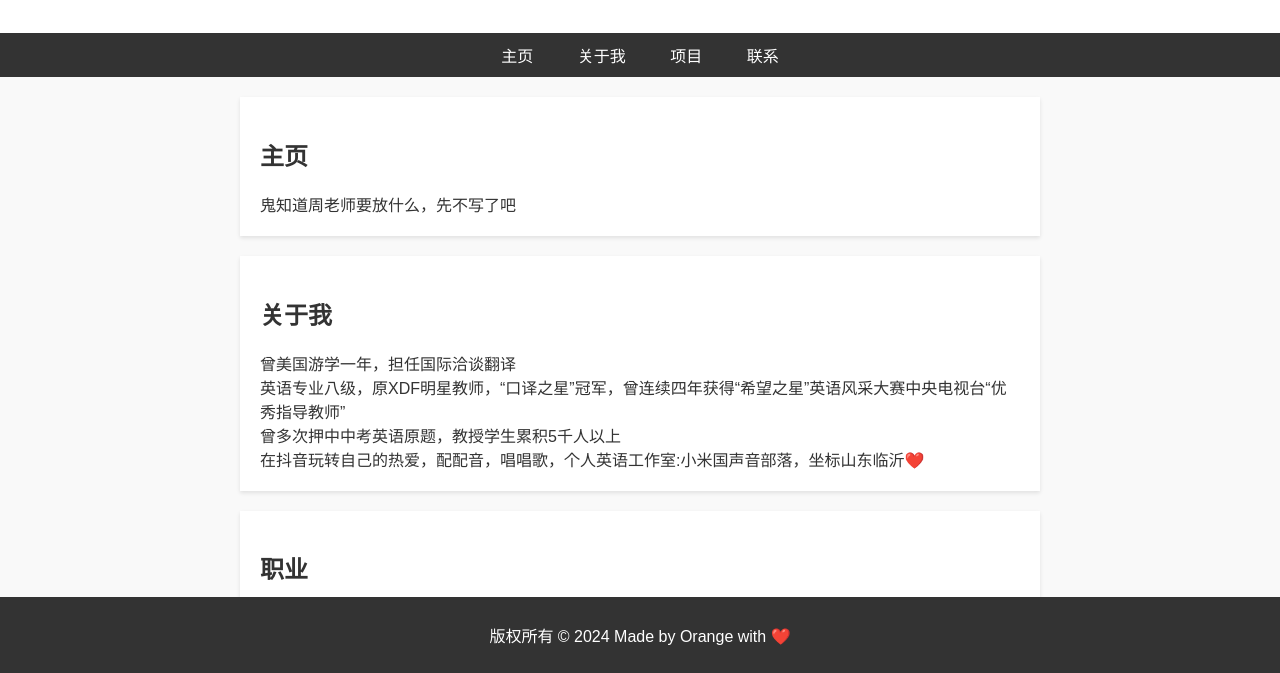
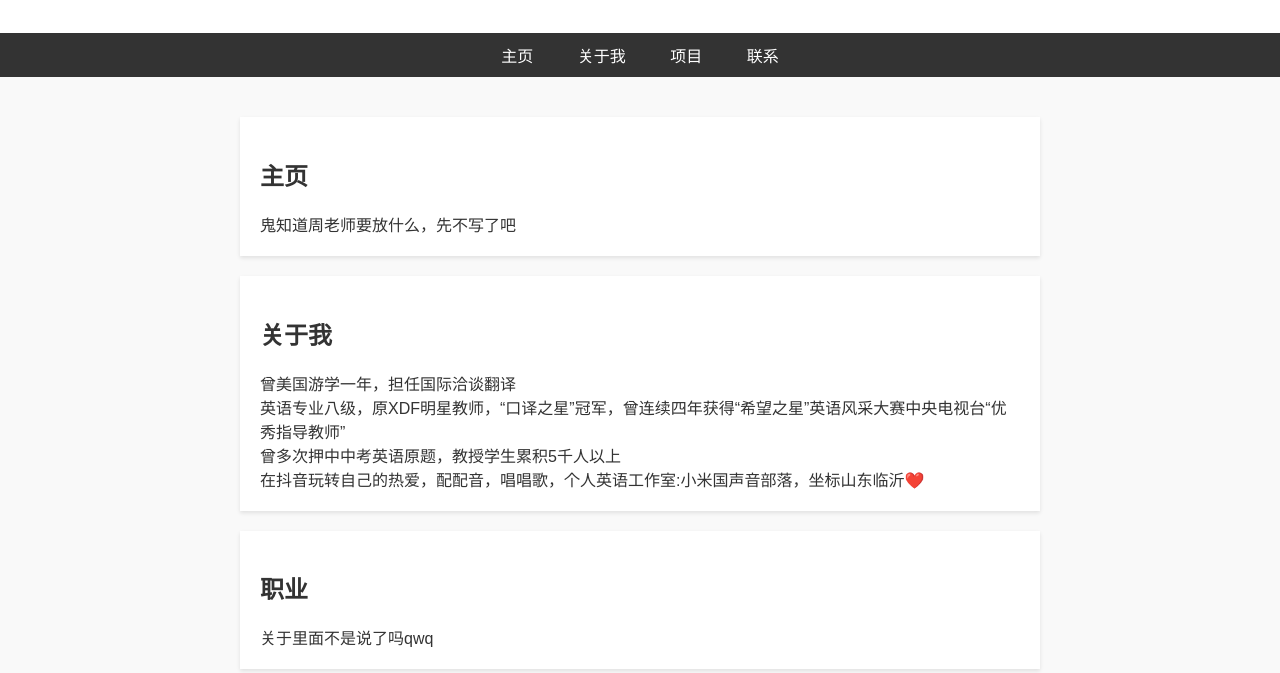
Before and after one commit to orangeZSCB/michelles-website, a plain HTML site: page index.html in a window 1280 px wide. Shown: the part 127-800 px from the top of the page. Drawn offline with Linux system fonts and the light colour scheme.

Commit message:
Update index.html

```diff
--- a/index.html
+++ b/index.html
@@ -11,7 +11,11 @@
             padding: 0;
             background-color: #f9f9f9;
             color: #333;
+            display: flex;
+            flex-direction: column;
+            min-height: 100vh;
         }
+
         header {
             background-color: #fff;
             padding: 20px;
@@ -32,24 +36,17 @@
             background-color: #555;
         }
         .container {
+            flex: 1;
             max-width: 800px;
             margin: 20px auto;
             padding: 0 20px;
         }
+
         .content {
             background-color: #fff;
             padding: 20px;
             margin-top: 20px;
             box-shadow: 0 2px 4px rgba(0,0,0,0.1);
-        }
-        footer {
-            background-color: #333;
-            color: #fff;
-            text-align: center;
-            padding: 10px 0;
-            position: fixed;
-            bottom: 0;
-            width: 100%;
         }
     </style>
 </head>
```
